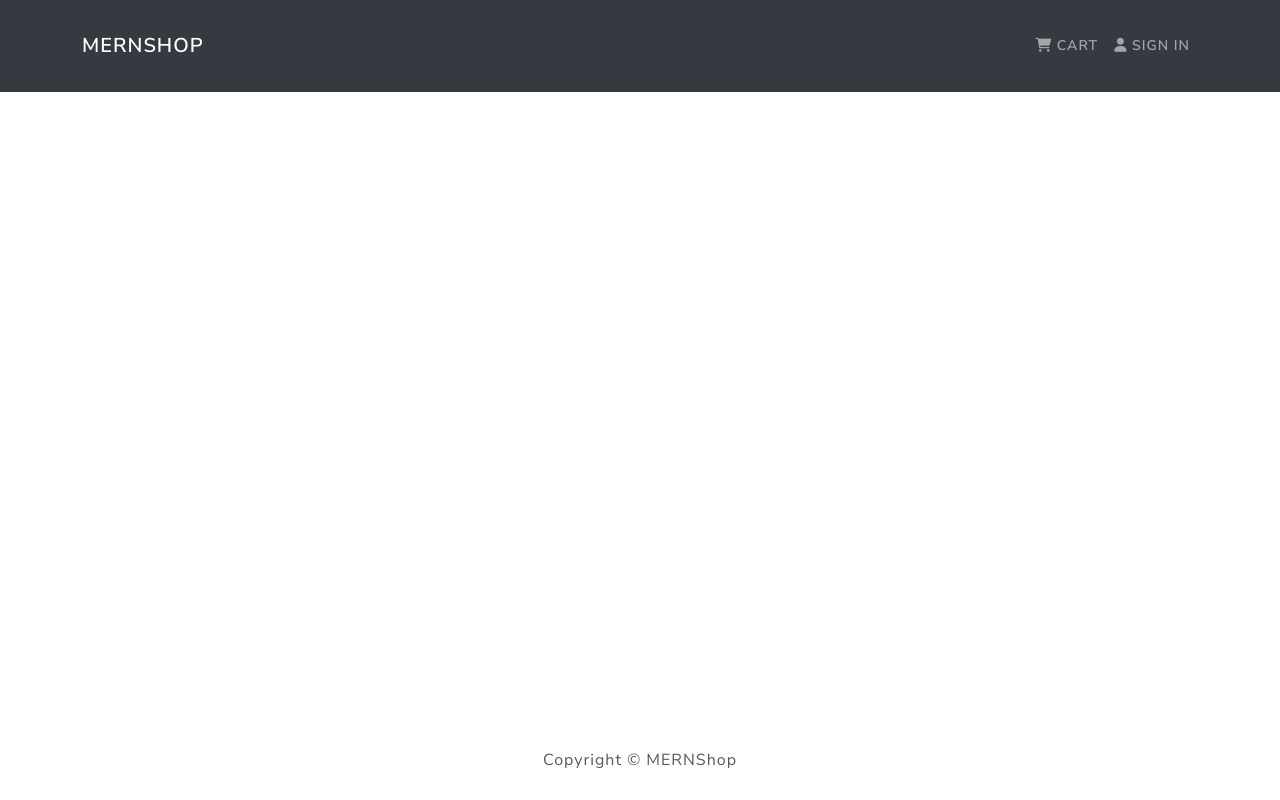
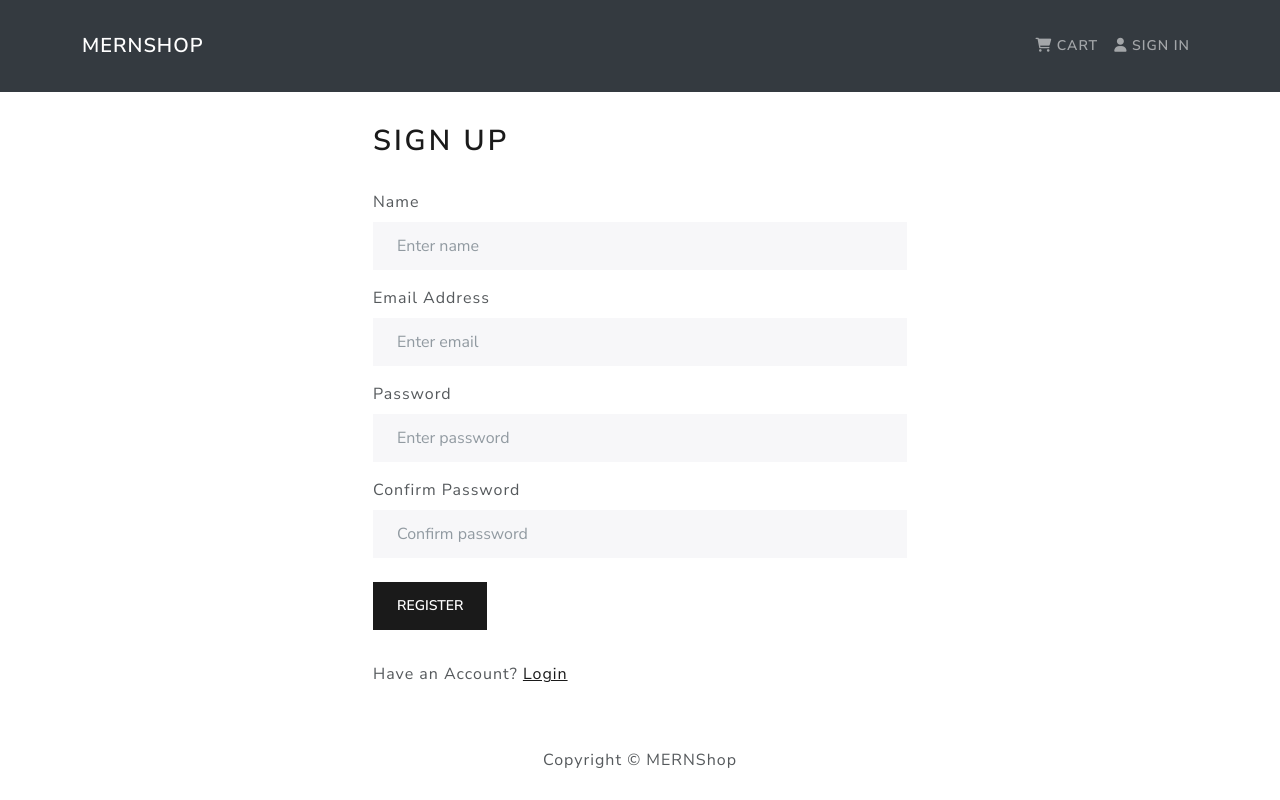
Before and after one commit to amejid/mern-shop, a React (Create React App) app in the folder frontend/: page /register in a window 1280 px wide. Built offline with nearby package versions, Linux system fonts and the light colour scheme.

Commit message:
Finish registration functionality

```diff
--- a/frontend/src/App.js
+++ b/frontend/src/App.js
@@ -6,6 +6,7 @@
 import ProductScreen from "./screens/ProductScreen";
 import CartScreen from "./screens/CartScreen";
 import LoginScreen from "./screens/LoginScreen";
+import RegisterScreen from "./screens/RegisterScreen";
 
 const App = () => {
   return (
@@ -18,6 +19,7 @@
             <Route path="/product/:id" element={<ProductScreen/>}/>
             <Route path="/cart/:id?" element={<CartScreen/>}/>
             <Route path="/login" element={<LoginScreen/>}/>
+            <Route path="/register" element={<RegisterScreen/>}/>
           </Routes>
         </Container>
       </main>
--- /dev/null
+++ b/frontend/src/screens/RegisterScreen.js
@@ -0,0 +1,81 @@
+import {useEffect, useState} from "react";
+import {useDispatch, useSelector} from "react-redux";
+import FormContainer from "../components/FormContainer";
+import {Button, Col, Form, Row} from "react-bootstrap";
+import {Link, useLocation, useNavigate} from "react-router-dom";
+import {register} from "../store/actions/userActions";
+import Message from "../components/Message";
+import Loader from "../components/Loader";
+
+const RegisterScreen = () => {
+  const [name, setName] = useState('');
+  const [email, setEmail] = useState('');
+  const [password, setPassword] = useState('');
+  const [confirmPassword, setConfirmPassword] = useState('');
+  const [message, setMessage] = useState(null);
+  const dispatch = useDispatch();
+  const navigate = useNavigate();
+  const location = useLocation();
+  const userRegister = useSelector(state => state.userRegister);
+  const {loading, error, userInfo} = userRegister;
+  const redirect = location.search ? location.search.split('=')[1] : '/';
+
+  useEffect(() => {
+    if (userInfo) {
+      navigate(redirect)
+    }
+  }, [redirect, navigate, userInfo])
+
+  const submitHandler = (e) => {
+    e.preventDefault();
+    if (password !== confirmPassword) {
+      setMessage('Passwords do not match')
+    } else {
+      dispatch(register(name, email, password));
+    }
+  }
+
+  return (
+    <FormContainer>
+      <h1>Sign Up</h1>
+      {message && <Message variant="danger">{message}</Message>}
+      {error && <Message variant="danger">{error}</Message>}
+      {loading && <Loader/>}
+      <Form onSubmit={submitHandler}>
+        <Form.Group controlId="name" className="py-2">
+          <Form.Label>Name</Form.Label>
+          <Form.Control type="text" placeholder="Enter name" value={name}
+                        onChange={(e) => setName(e.target.value)}></Form.Control>
+        </Form.Group>
+
+        <Form.Group controlId="email" className="py-2">
+          <Form.Label>Email Address</Form.Label>
+          <Form.Control type="email" placeholder="Enter email" value={email}
+                        onChange={(e) => setEmail(e.target.value)}></Form.Control>
+        </Form.Group>
+
+        <Form.Group controlId="password" className="py-2">
+          <Form.Label>Password</Form.Label>
+          <Form.Control type="password" placeholder="Enter password" value={password}
+                        onChange={(e) => setPassword(e.target.value)}></Form.Control>
+        </Form.Group>
+
+        <Form.Group controlId="confirmPassword" className="py-2">
+          <Form.Label>Confirm Password</Form.Label>
+          <Form.Control type="password" placeholder="Confirm password" value={confirmPassword}
+                        onChange={(e) => setConfirmPassword(e.target.value)}></Form.Control>
+        </Form.Group>
+
+        <Button type="submit" variant="primary" className="my-3">Register</Button>
+      </Form>
+
+      <Row className="py-3">
+        <Col>
+          Have an Account? <Link to={redirect ? `/login?redirect=${redirect}` : '/login'}>Login</Link>
+        </Col>
+      </Row>
+    </FormContainer>
+  )
+}
+
+export default RegisterScreen
--- a/frontend/src/store/actions/userActions.js
+++ b/frontend/src/store/actions/userActions.js
@@ -2,7 +2,7 @@
   USER_LOGIN_FAIL,
   USER_LOGIN_REQUEST,
   USER_LOGIN_SUCCESS,
-  USER_LOGOUT,
+  USER_LOGOUT, USER_REGISTER_FAIL,
   USER_REGISTER_REQUEST, USER_REGISTER_SUCCESS
 } from "../constants/userConstants";
 import axios from "axios";
@@ -78,7 +78,7 @@
     localStorage.setItem('userInfo', JSON.stringify(data))
   } catch (error) {
     dispatch({
-      type: USER_LOGIN_FAIL,
+      type: USER_REGISTER_FAIL,
       payload:
         error.response && error.response.data.message
           ? error.response.data.message
```
